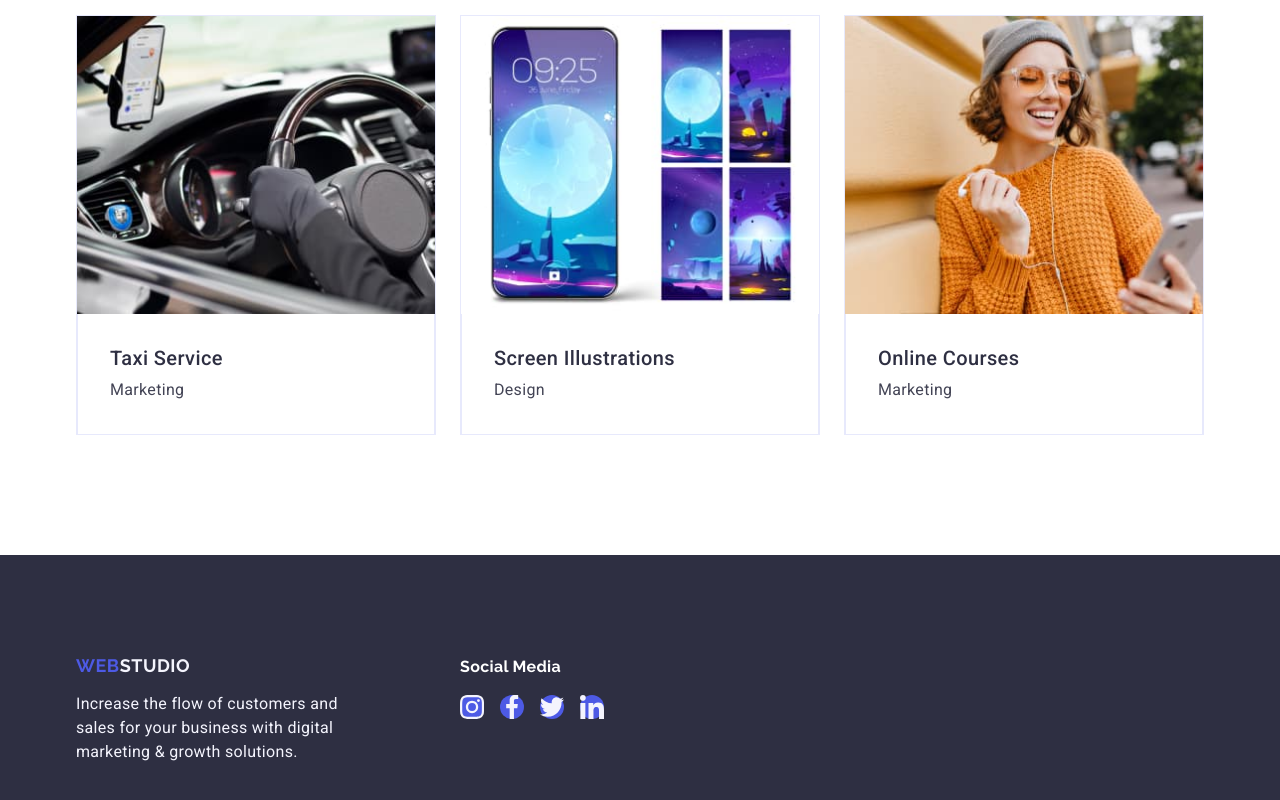
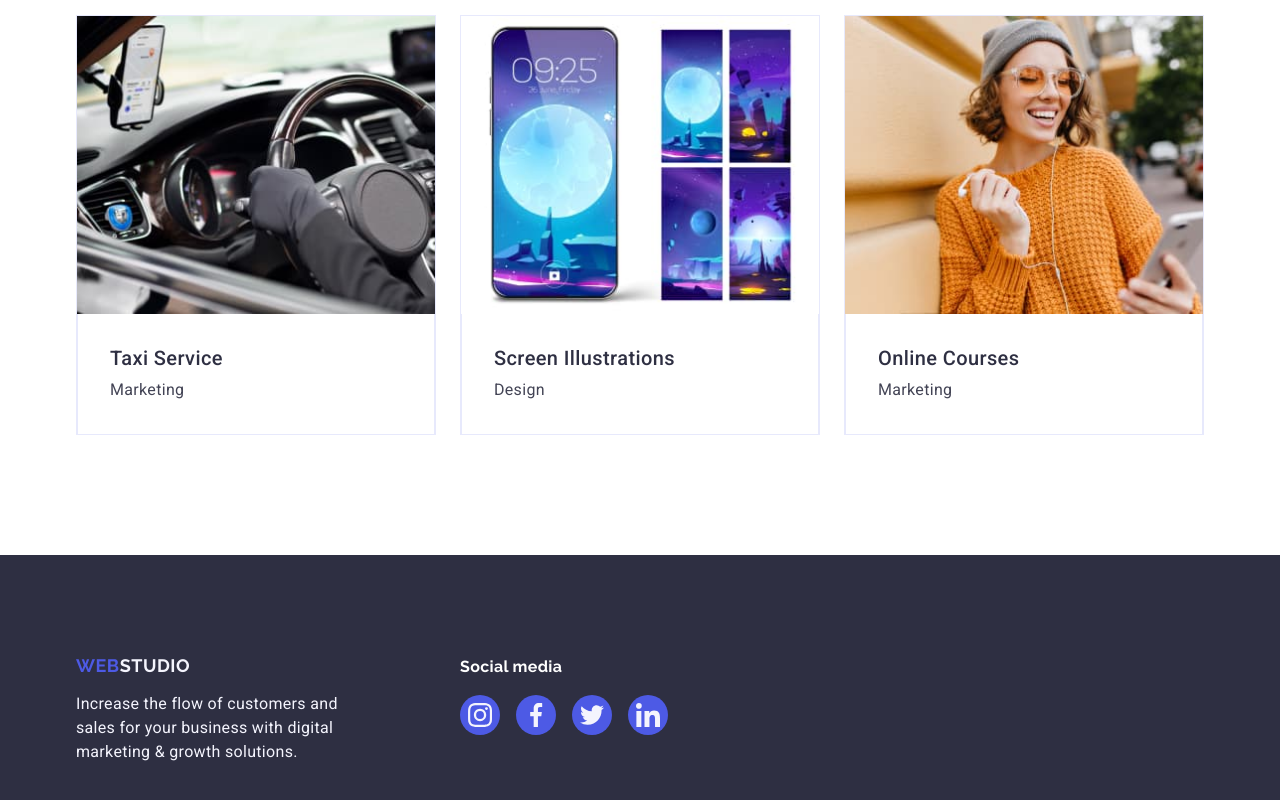
Before and after one commit to Rourkes/goit-markup-hw-04, a plain HTML site: page index.html in a window 1280 px wide. Shown: the part 2626-3426 px from the top of the page. Drawn offline with nearby package versions, Linux system fonts and the light colour scheme.

Commit message:
dsasdfddaf

```diff
--- a/css/style.css
+++ b/css/style.css
@@ -325,9 +325,14 @@ padding-bottom: 8px;
 .team-contact-icon {
     fill: #f4f4fd;
 }
-.team-contact-link:hover, :focus {
+.team-contact-link:hover {
     background-color: #404bbf;
 }
+
+.team-contact-link:focus {
+    background-color: #404bbf;
+}
+
 .team-contact-item {
 
 }
@@ -484,3 +489,10 @@ justify-content: center;
 .footer-contact-link {
     transition: background-color 250ms cubic-bezier(0.4, 0, 0.2, 1);
 }
+.footer-contact-item {
+    width: 40px;
+    height: 40px;
+}
+.footer-contact-icon {
+    fill: #f4f4fd;
+}
--- a/index.html
+++ b/index.html
@@ -315,7 +315,7 @@
                 <p class="footer-p">Increase the flow of customers and sales for your business with digital marketing & growth solutions.</p>
         </div>
         <div class="footer-box-second">
-            <p class="footer-social-media">Social Media</p>
+            <p class="footer-social-media">Social media</p>
             <ul class="footer-contact-list">
                 <li class="footer-contact-item">
                     <a class="footer-contact-link" href="" target="_blank" rel="noreferer noopener nofollow">
```
